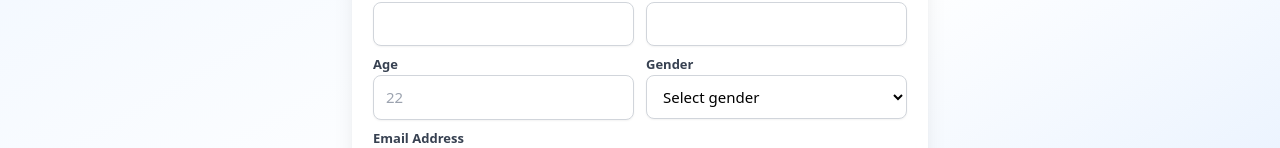
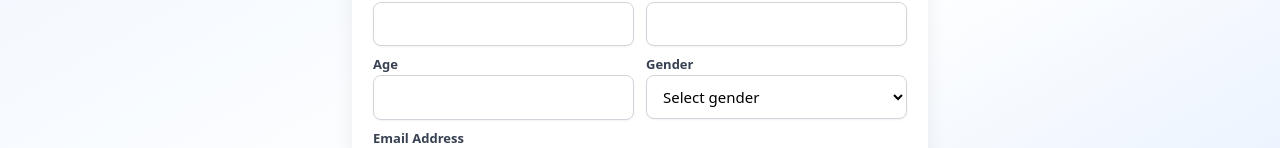
Before and after one commit to muhammadnomanrehan/user-app-mern-project, a React app in the folder user-frontend/: page /register in a window 1280 px wide. Shown: the part 303-451 px from the top of the page. Built offline with nearby package versions, Linux system fonts and the light colour scheme; no server answers; the HTML template or start-up script is replaced by a standard one.

Commit message:
Register form styling updated

```diff
--- a/user-frontend/src/pages/auth/Register.jsx
+++ b/user-frontend/src/pages/auth/Register.jsx
@@ -176,7 +176,7 @@ const Register = () => {
                           form.setFieldValue("age", onlyDigits);
                         }}
                         className={touched.age && errors.age ? inputError : inputNormal}
-                        placeholder="22"
+                        // placeholder="22"
                       />
                     )}
                   </Field>
```
